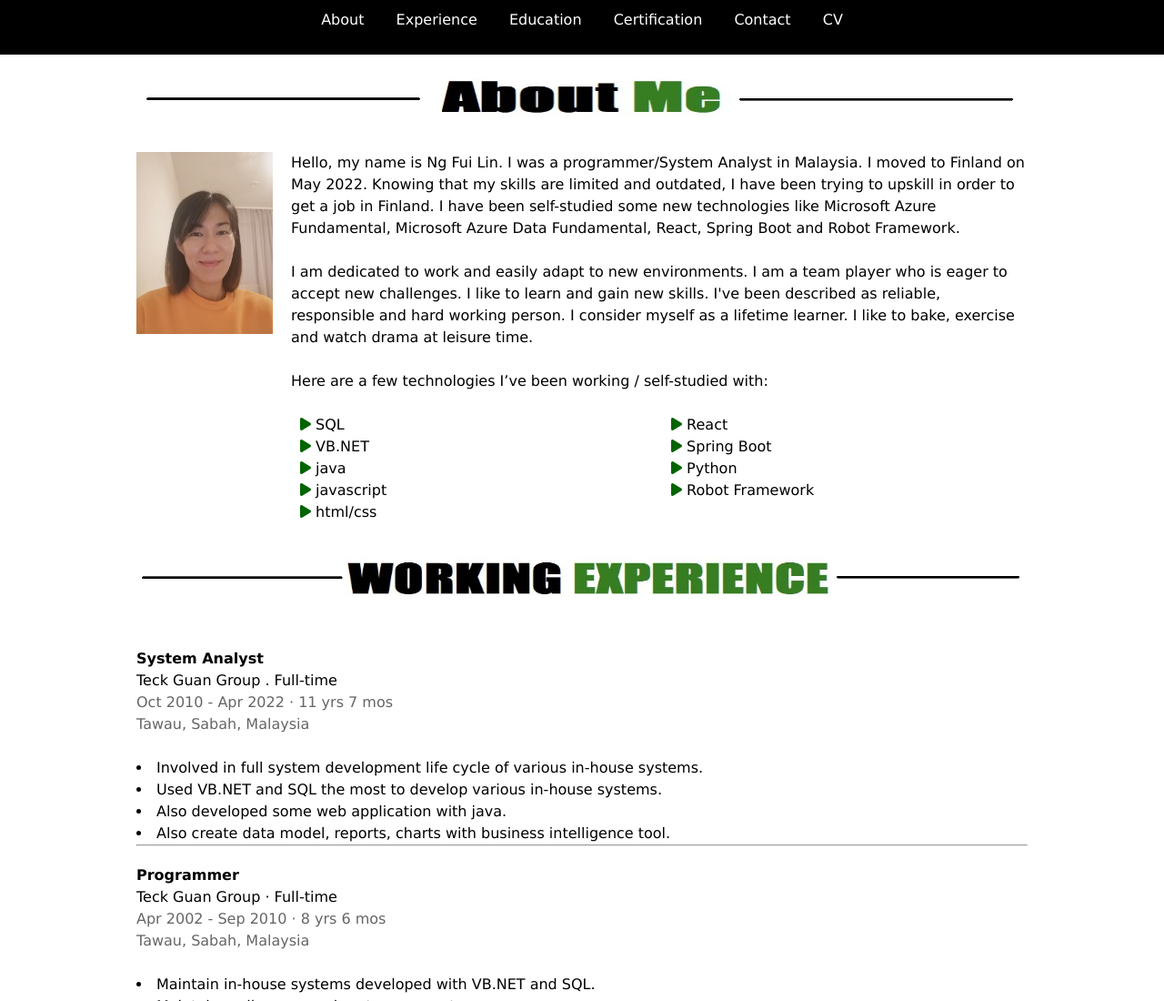
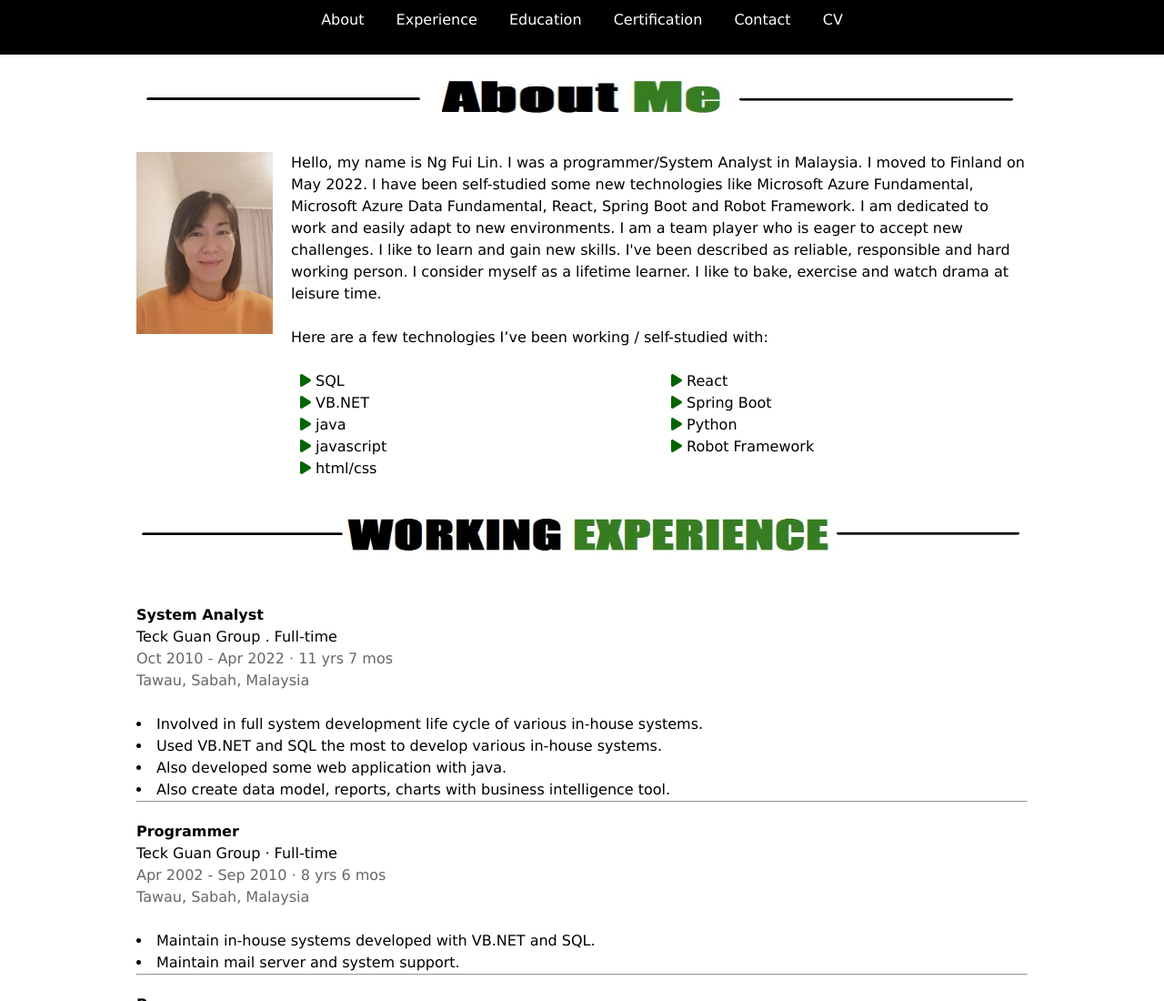
Before and after one commit to ngfuilin/Portfolio, a plain HTML site: page index.html in a window 1280 px wide. Shown: the top 1100 px of the page at 91% size. Drawn offline with Linux system fonts and the light colour scheme.

Commit message:
edit summary

```diff
--- a/index.html
+++ b/index.html
@@ -40,12 +40,8 @@
                 <div class="text">
                     <p>
                         Hello, my name is Ng Fui Lin. I was a programmer/System Analyst in Malaysia. I moved to Finland on May 2022.
-                        Knowing that my skills are limited and outdated, I have been trying to upskill in order to get a job in Finland.
                         I have been self-studied some new technologies like Microsoft Azure Fundamental,
                         Microsoft Azure Data Fundamental, React, Spring Boot and Robot Framework.
-                    </p>
-                    <br>
-                    <p>
                         I am dedicated to work and easily adapt to new environments. I am a team player who is eager to accept new
                         challenges. I like to learn and gain new skills. I've been described as reliable, responsible and
                         hard working person. I consider myself as a lifetime learner. I like to bake, exercise and watch drama at leisure time.
```
